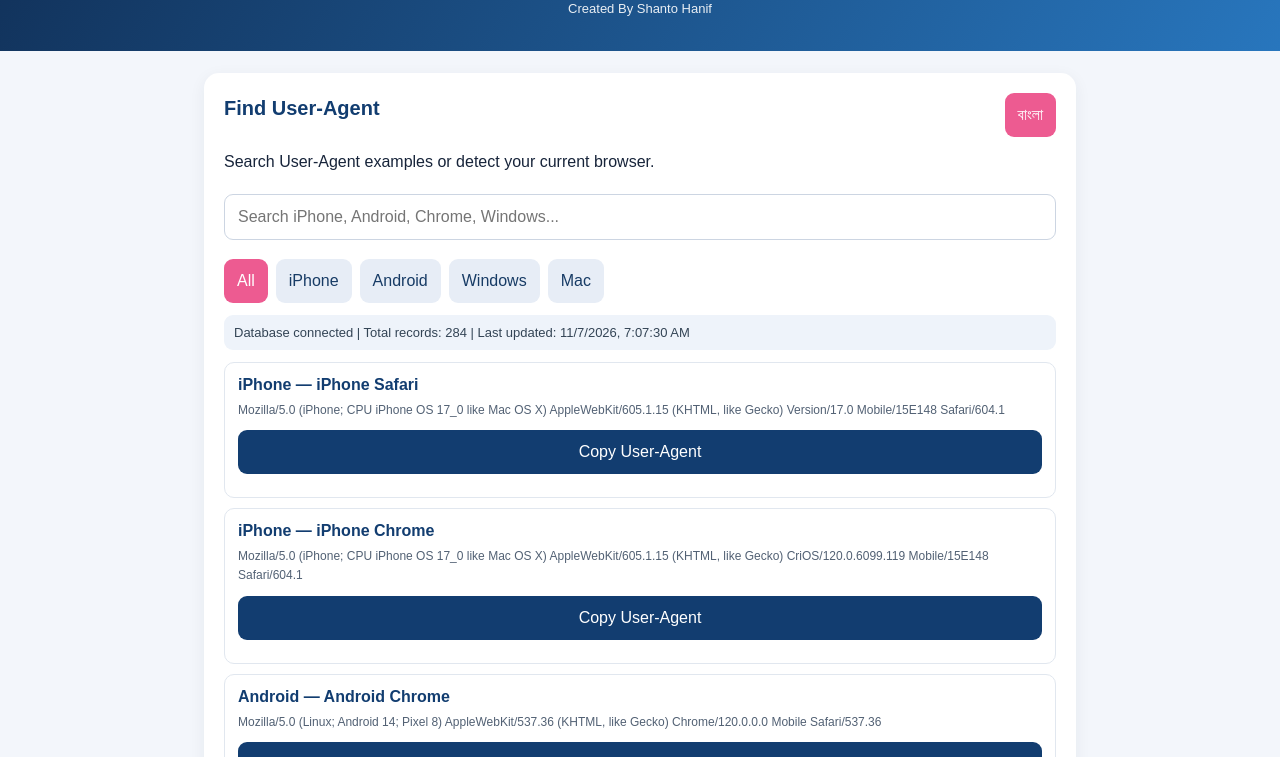
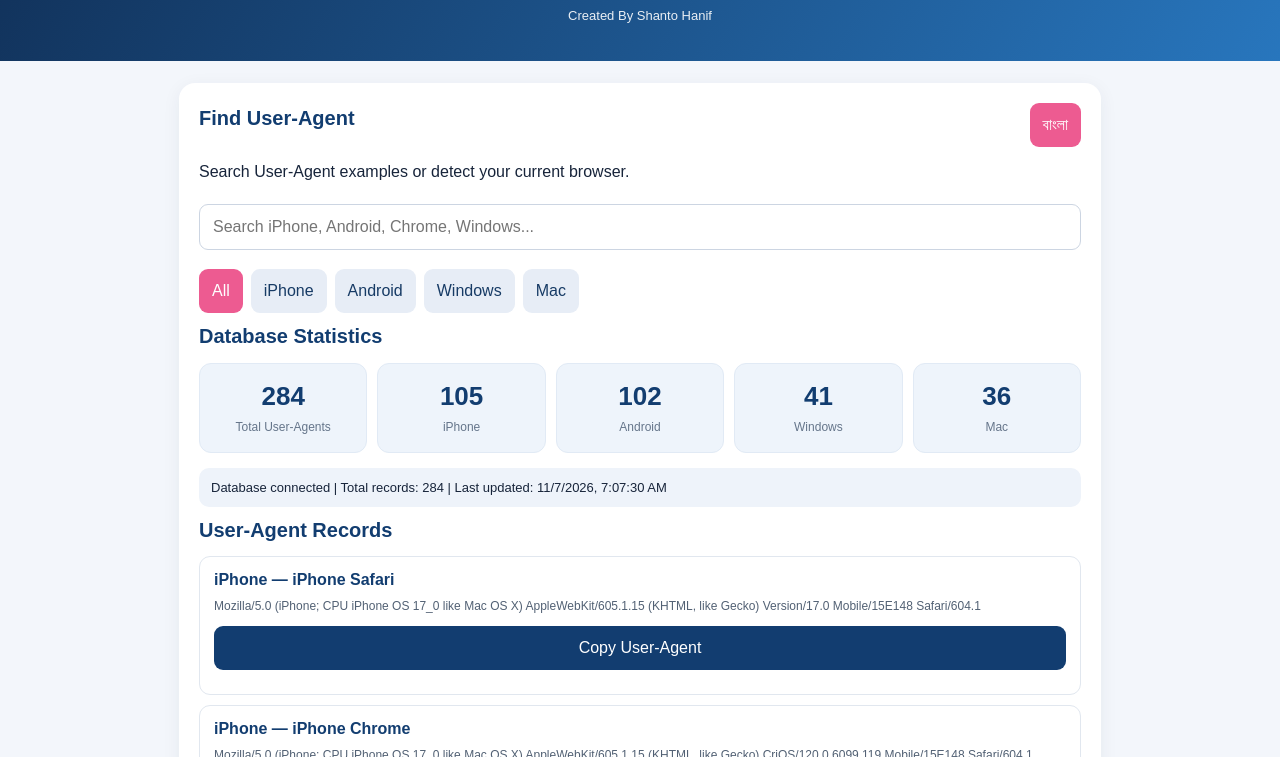
Before and after one commit to mehbubaneed-lang/ua-finder, a plain HTML site: page index.html in a window 1280 px wide. Shown: the part 191-948 px from the top of the page. Drawn offline with Linux system fonts and the light colour scheme.

Commit message:
Update index.html

```diff
--- a/index.html
+++ b/index.html
@@ -3,75 +3,201 @@
 <head>
 <meta charset="UTF-8">
 <meta name="viewport" content="width=device-width, initial-scale=1.0">
-<meta name="description" content="User Agent Finder - Search User-Agent database for iPhone, Android, Windows and Mac.">
+<meta name="theme-color" content="#123d70">
+<meta name="description" content="User Agent Finder - Search and analyze User-Agent strings for iPhone, Android, Windows and Mac.">
 <title>User Agent Finder | Created By Shanto Hanif</title>
 
 <script src="https://cdn.jsdelivr.net/npm/ua-parser-js@2.0.10/dist/ua-parser.min.js"></script>
 
 <style>
 :root{
- --blue:#123d70;--pink:#ed5b91;--green:#159b72;
+ --blue:#123d70;
+ --blue2:#2876bd;
+ --pink:#ed5b91;
+ --green:#159b72;
  --bg:#f3f6fb;
+ --text:#17243a;
+ --muted:#65758a;
 }
 *{box-sizing:border-box}
 body{
- margin:0;background:var(--bg);
- font-family:Arial,sans-serif;color:#17243a;
+ margin:0;
+ background:var(--bg);
+ font-family:Arial,sans-serif;
+ color:var(--text);
 }
 header{
  background:linear-gradient(120deg,#102e55,#2876bd);
- color:white;padding:30px 16px;text-align:center;
+ color:white;
+ padding:32px 16px;
+ text-align:center;
 }
 .logo{
- width:62px;height:62px;border-radius:18px;
- background:white;color:var(--blue);
- display:flex;align-items:center;justify-content:center;
- font-size:25px;font-weight:bold;margin:0 auto 12px;
+ width:65px;
+ height:65px;
+ border-radius:19px;
+ background:white;
+ color:var(--blue);
+ display:flex;
+ align-items:center;
+ justify-content:center;
+ font-size:26px;
+ font-weight:bold;
+ margin:0 auto 12px;
+ box-shadow:0 5px 18px #0002;
 }
-header h1{margin:0 0 8px;font-size:30px}
-header p{margin:5px 0}
-.credit{font-size:13px;opacity:.9}
-.wrap{max-width:900px;margin:22px auto;padding:0 14px}
+header h1{
+ margin:0 0 8px;
+ font-size:30px;
+}
+header p{margin:6px 0}
+.credit{
+ font-size:13px;
+ opacity:.9;
+}
+.wrap{
+ max-width:950px;
+ margin:22px auto;
+ padding:0 14px;
+}
 .panel{
- background:white;padding:20px;border-radius:15px;
- margin-bottom:16px;box-shadow:0 4px 16px #152b4610;
+ background:white;
+ padding:20px;
+ border-radius:16px;
+ margin-bottom:17px;
+ box-shadow:0 4px 18px #152b4610;
 }
-h2{font-size:20px;margin:0 0 14px;color:var(--blue)}
+h2{
+ font-size:20px;
+ margin:0 0 14px;
+ color:var(--blue);
+}
 input,button{
- font-size:16px;padding:13px;border-radius:9px;
+ font-size:16px;
+ padding:13px;
+ border-radius:9px;
  border:1px solid #ccd5e2;
 }
-input{width:100%;margin:7px 0}
+input{
+ width:100%;
+ margin:7px 0;
+ outline:none;
+}
+input:focus{
+ border-color:var(--blue2);
+ box-shadow:0 0 0 3px #2876bd18;
+}
 button{
- background:var(--blue);color:white;border:0;cursor:pointer;
+ background:var(--blue);
+ color:white;
+ border:0;
+ cursor:pointer;
+ transition:.2s;
 }
+button:active{transform:scale(.97)}
 button.green{background:var(--green)}
 button.pink{background:var(--pink)}
-.actions{display:flex;gap:9px;flex-wrap:wrap;margin:10px 0}
+.actions{
+ display:flex;
+ gap:9px;
+ flex-wrap:wrap;
+ margin:10px 0;
+}
 .actions button{flex:1}
-.tabs{display:flex;gap:8px;flex-wrap:wrap;margin:12px 0}
-.tabs button{background:#e7edf6;color:#173b65}
-.tabs button.active{background:var(--pink);color:white}
+.tabs{
+ display:flex;
+ gap:8px;
+ flex-wrap:wrap;
+ margin:12px 0;
+}
+.tabs button{
+ background:#e7edf6;
+ color:#173b65;
+}
+.tabs button.active{
+ background:var(--pink);
+ color:white;
+}
+.status{
+ padding:12px;
+ background:#eef3fa;
+ border-radius:10px;
+ font-size:13px;
+ margin:12px 0;
+ overflow-wrap:anywhere;
+}
+.status.error{
+ background:#fff0f0;
+ color:#a22;
+}
+.stats{
+ display:grid;
+ grid-template-columns:repeat(2,1fr);
+ gap:10px;
+ margin:15px 0;
+}
+.stat{
+ background:#eef4fb;
+ padding:17px 10px;
+ border-radius:12px;
+ text-align:center;
+ border:1px solid #e1eaf5;
+}
+.stat strong{
+ display:block;
+ font-size:26px;
+ color:var(--blue);
+ margin-bottom:5px;
+}
+.stat span{
+ font-size:12px;
+ color:var(--muted);
+}
 .item{
- border:1px solid #e1e7ef;padding:13px;
- border-radius:10px;margin:10px 0;
+ border:1px solid #e1e7ef;
+ padding:14px;
+ border-radius:11px;
+ margin:10px 0;
 }
 .item strong{color:var(--blue)}
 .ua{
- font-size:12px;overflow-wrap:anywhere;
- color:#526174;margin-top:7px;line-height:1.6;
+ font-size:12px;
+ overflow-wrap:anywhere;
+ color:#526174;
+ margin-top:8px;
+ line-height:1.6;
 }
 .result{
- background:#eef8f4;padding:14px;
- border-radius:10px;margin-top:12px;overflow-wrap:anywhere;
+ background:#eef8f4;
+ padding:14px;
+ border-radius:10px;
+ margin-top:12px;
+ overflow-wrap:anywhere;
+ line-height:1.8;
 }
-.status{
- padding:10px;background:#eef3fa;border-radius:9px;
- font-size:13px;margin:12px 0;color:#345;
+.small{
+ font-size:12px;
+ color:var(--muted);
 }
-.status.error{background:#fff0f0;color:#a22}
-footer{text-align:center;padding:25px;color:#667}
-.small{font-size:13px;color:#65758a}
+.badge{
+ display:inline-block;
+ background:#e7edf6;
+ color:#244d78;
+ padding:5px 9px;
+ border-radius:20px;
+ font-size:11px;
+ margin-top:8px;
+}
+footer{
+ text-align:center;
+ padding:25px;
+ color:#667;
+ font-size:13px;
+ line-height:1.8;
+}
+@media(min-width:600px){
+ .stats{grid-template-columns:repeat(5,1fr)}
+}
 </style>
 </head>
 
@@ -88,14 +214,20 @@ footer{text-align:center;padding:25px;color:#667}
 <main class="wrap">
 
 <section class="panel">
+
  <div style="display:flex;justify-content:space-between;align-items:center;gap:10px">
   <h2 id="welcome">Find User-Agent</h2>
   <button class="pink" onclick="toggleLanguage()" id="langBtn">বাংলা</button>
  </div>
 
- <p id="intro">Search User-Agent examples or detect your current browser.</p>
+ <p id="intro">
+ Search User-Agent examples or detect your current browser.
+ </p>
 
- <input id="search" placeholder="Search iPhone, Android, Chrome, Windows...">
+ <input
+  id="search"
+  placeholder="Search iPhone, Android, Chrome, Windows..."
+ >
 
  <div class="tabs" id="tabs">
   <button class="active" data-category="All">All</button>
@@ -105,22 +237,66 @@ footer{text-align:center;padding:25px;color:#667}
   <button data-category="Mac">Mac</button>
  </div>
 
- <div class="status" id="dbStatus">Loading database...</div>
+ <h2 id="statsTitle">Database Statistics</h2>
+
+ <div class="stats">
+  <div class="stat">
+   <strong id="totalCount">0</strong>
+   <span>Total User-Agents</span>
+  </div>
+  <div class="stat">
+   <strong id="iphoneCount">0</strong>
+   <span>iPhone</span>
+  </div>
+  <div class="stat">
+   <strong id="androidCount">0</strong>
+   <span>Android</span>
+  </div>
+  <div class="stat">
+   <strong id="windowsCount">0</strong>
+   <span>Windows</span>
+  </div>
+  <div class="stat">
+   <strong id="macCount">0</strong>
+   <span>Mac</span>
+  </div>
+ </div>
+
+ <div class="status" id="dbStatus">
+  Loading database...
+ </div>
+
+ <h2 id="recordsTitle">User-Agent Records</h2>
  <div id="list"></div>
+
 </section>
 
 <section class="panel">
  <h2 id="detectTitle">Detect My Device</h2>
- <p id="detectInfo">Find the browser and operating system of this device.</p>
- <button class="green" onclick="detectCurrent()" id="detectBtn">Detect My User-Agent</button>
+ <p id="detectInfo">
+ Find the browser and operating system of this device.
+ </p>
+
+ <button class="green" onclick="detectCurrent()" id="detectBtn">
+ Detect My User-Agent
+ </button>
+
  <div id="currentResult"></div>
 </section>
 
 <section class="panel">
  <h2 id="customTitle">Analyze a User-Agent</h2>
  <p id="customInfo">Paste any User-Agent string below.</p>
- <input id="customUA" placeholder="Paste User-Agent string here">
- <button onclick="analyze()" id="analyzeBtn">Analyze User-Agent</button>
+
+ <input
+  id="customUA"
+  placeholder="Paste User-Agent string here"
+ >
+
+ <button onclick="analyze()" id="analyzeBtn">
+ Analyze User-Agent
+ </button>
+
  <div id="customResult"></div>
 </section>
 
@@ -128,19 +304,62 @@ footer{text-align:center;padding:25px;color:#667}
 
 <footer>
  User Agent Finder © 2026<br>
- <strong>Created By Shanto Hanif</strong>
+ <strong>Created By Shanto Hanif</strong><br>
+ iPhone | Android | Windows | Mac
 </footer>
 
 <script>
+
 const sampleRecords = [
-{category:"iPhone",name:"iPhone Safari",ua:"Mozilla/5.0 (iPhone; CPU iPhone OS 17_0 like Mac OS X) AppleWebKit/605.1.15 (KHTML, like Gecko) Version/17.0 Mobile/15E148 Safari/604.1"},
-{category:"iPhone",name:"iPhone Chrome",ua:"Mozilla/5.0 (iPhone; CPU iPhone OS 17_0 like Mac OS X) AppleWebKit/605.1.15 (KHTML, like Gecko) CriOS/120.0.6099.119 Mobile/15E148 Safari/604.1"},
-{category:"Android",name:"Android Chrome",ua:"Mozilla/5.0 (Linux; Android 14; Pixel 8) AppleWebKit/537.36 (KHTML, like Gecko) Chrome/120.0.0.0 Mobile Safari/537.36"},
-{category:"Android",name:"Android Firefox",ua:"Mozilla/5.0 (Android 14; Mobile; rv:120.0) Gecko/120.0 Firefox/120.0"},
-{category:"Windows",name:"Windows Chrome",ua:"Mozilla/5.0 (Windows NT 10.0; Win64; x64) AppleWebKit/537.36 (KHTML, like Gecko) Chrome/120.0.0.0 Safari/537.36"},
-{category:"Windows",name:"Windows Firefox",ua:"Mozilla/5.0 (Windows NT 10.0; Win64; x64; rv:120.0) Gecko/20100101 Firefox/120.0"},
-{category:"Mac",name:"Mac Safari",ua:"Mozilla/5.0 (Macintosh; Intel Mac OS X 14_0) AppleWebKit/605.1.15 (KHTML, like Gecko) Version/17.0 Safari/605.1.15"},
-{category:"Mac",name:"Mac Chrome",ua:"Mozilla/5.0 (Macintosh; Intel Mac OS X 14_0) AppleWebKit/537.36 (KHTML, like Gecko) Chrome/120.0.0.0 Safari/537.36"}
+
+{
+ category:"iPhone",
+ name:"iPhone Safari",
+ ua:"Mozilla/5.0 (iPhone; CPU iPhone OS 17_0 like Mac OS X) AppleWebKit/605.1.15 (KHTML, like Gecko) Version/17.0 Mobile/15E148 Safari/604.1"
+},
+
+{
+ category:"iPhone",
+ name:"iPhone Chrome",
+ ua:"Mozilla/5.0 (iPhone; CPU iPhone OS 17_0 like Mac OS X) AppleWebKit/605.1.15 (KHTML, like Gecko) CriOS/120.0.6099.119 Mobile/15E148 Safari/604.1"
+},
+
+{
+ category:"Android",
+ name:"Android Chrome",
+ ua:"Mozilla/5.0 (Linux; Android 14; Pixel 8) AppleWebKit/537.36 (KHTML, like Gecko) Chrome/120.0.0.0 Mobile Safari/537.36"
+},
+
+{
+ category:"Android",
+ name:"Android Firefox",
+ ua:"Mozilla/5.0 (Android 14; Mobile; rv:120.0) Gecko/120.0 Firefox/120.0"
+},
+
+{
+ category:"Windows",
+ name:"Windows Chrome",
+ ua:"Mozilla/5.0 (Windows NT 10.0; Win64; x64) AppleWebKit/537.36 (KHTML, like Gecko) Chrome/120.0.0.0 Safari/537.36"
+},
+
+{
+ category:"Windows",
+ name:"Windows Firefox",
+ ua:"Mozilla/5.0 (Windows NT 10.0; Win64; x64; rv:120.0) Gecko/20100101 Firefox/120.0"
+},
+
+{
+ category:"Mac",
+ name:"Mac Safari",
+ ua:"Mozilla/5.0 (Macintosh; Intel Mac OS X 14_0) AppleWebKit/605.1.15 (KHTML, like Gecko) Version/17.0 Safari/605.1.15"
+},
+
+{
+ category:"Mac",
+ name:"Mac Chrome",
+ ua:"Mozilla/5.0 (Macintosh; Intel Mac OS X 14_0) AppleWebKit/537.36 (KHTML, like Gecko) Chrome/120.0.0.0 Safari/537.36"
+}
+
 ];
 
 let records = [...sampleRecords];
@@ -150,26 +369,38 @@ let lastUpdated = "";
 
 function escapeHTML(value){
  return String(value ?? "").replace(/[&<>"']/g, char => ({
-  "&":"&amp;","<":"&lt;",">":"&gt;",
-  '"':"&quot;","'":"&#39;"
+  "&":"&amp;",
+  "<":"&lt;",
+  ">":"&gt;",
+  '"':"&quot;",
+  "'":"&#39;"
  })[char]);
 }
 
 function detectCategory(ua){
+
  if(/iPhone|iPad|iPod/i.test(ua)) return "iPhone";
+
  if(/Android/i.test(ua)) return "Android";
+
  if(/Windows/i.test(ua)) return "Windows";
+
  if(/Macintosh|Mac OS X/i.test(ua)) return "Mac";
+
  return "";
+
 }
 
 async function loadDatabase(){
+
  const status = document.getElementById("dbStatus");
 
  try{
-  const response = await fetch("./data/user-agents.json?t=" + Date.now(), {
-   cache:"no-store"
-  });
+
+  const response = await fetch(
+   "./data/user-agents.json?t=" + Date.now(),
+   {cache:"no-store"}
+  );
 
   if(!response.ok){
    throw new Error("Database file could not be loaded");
@@ -184,153 +415,334 @@ async function loadDatabase(){
   const combined = [...sampleRecords];
 
   db.records.forEach(item => {
-   if(!item || typeof item.ua !== "string" || !item.ua.trim()) return;
+
+   if(
+    !item ||
+    typeof item.ua !== "string" ||
+    !item.ua.trim()
+   ) return;
 
    const detected = detectCategory(item.ua);
-   const cat = ["iPhone","Android","Windows","Mac"].includes(item.category)
-    ? item.category : detected;
+
+   const cat = [
+    "iPhone",
+    "Android",
+    "Windows",
+    "Mac"
+   ].includes(item.category)
+    ? item.category
+    : detected;
 
    if(!cat) return;
 
    combined.push({
+
     category:cat,
+
     name:item.name || cat + " Browser",
+
     ua:item.ua,
+
     kind:item.kind || "",
+
     source:item.source || ""
+
    });
+
   });
 
   const seen = new Set();
+
   records = combined.filter(item => {
+
    const key = item.ua.trim();
+
    if(seen.has(key)) return false;
+
    seen.add(key);
+
    return true;
+
   });
 
   lastUpdated = db.lastUpdated || "";
 
   status.className = "status";
+
   status.textContent =
-   (bangla ? "ডেটাবেস সংযুক্ত | মোট রেকর্ড: " : "Database connected | Total records: ")
+   (bangla
+    ? "ডেটাবেস সংযুক্ত | মোট রেকর্ড: "
+    : "Database connected | Total records: ")
    + records.length
-   + (lastUpdated ? " | " + (bangla ? "সর্বশেষ আপডেট: " : "Last updated: ") +
-   new Date(lastUpdated).toLocaleString() : "");
+   + (
+    lastUpdated
+     ? " | " +
+       (bangla ? "সর্বশেষ আপডেট: " : "Last updated: ") +
+       new Date(lastUpdated).toLocaleString()
+     : ""
+   );
 
  }catch(error){
+
   status.className = "status error";
+
   status.textContent = bangla
    ? "ডেটাবেস লোড হয়নি। নমুনা ডেটা দেখানো হচ্ছে।"
    : "Database could not load. Showing sample records.";
+
   console.error(error);
+
  }
 
+ updateStats();
  render();
+
+}
+
+function updateStats(){
+
+ const count = cat =>
+  records.filter(x => x.category === cat).length;
+
+ document.getElementById("totalCount").textContent =
+  records.length;
+
+ document.getElementById("iphoneCount").textContent =
+  count("iPhone");
+
+ document.getElementById("androidCount").textContent =
+  count("Android");
+
+ document.getElementById("windowsCount").textContent =
+  count("Windows");
+
+ document.getElementById("macCount").textContent =
+  count("Mac");
+
 }
 
 function setCategory(c){
+
  category = c;
- document.querySelectorAll(".tabs button").forEach(btn=>{
-  btn.classList.toggle("active",btn.dataset.category===c);
+
+ document.querySelectorAll(".tabs button").forEach(btn => {
+
+  btn.classList.toggle(
+   "active",
+   btn.dataset.category === c
+  );
+
  });
+
  render();
+
 }
 
-document.querySelectorAll(".tabs button").forEach(btn=>{
- btn.addEventListener("click",()=>setCategory(btn.dataset.category));
+document.querySelectorAll(".tabs button").forEach(btn => {
+
+ btn.addEventListener("click", () => {
+  setCategory(btn.dataset.category);
  });
 
-document.getElementById("search").addEventListener("input",render);
+});
+
+document.getElementById("search").addEventListener(
+ "input",
+ render
+);
 
 function render(){
- const q = document.getElementById("search").value.toLowerCase();
+
+ const q = document
+  .getElementById("search")
+  .value
+  .toLowerCase();
 
  const filtered = records.filter(x =>
-  (category==="All" || x.category===category) &&
-  (x.name.toLowerCase().includes(q) ||
+
+  (category === "All" || x.category === category) &&
+
+  (
+   x.name.toLowerCase().includes(q) ||
    x.ua.toLowerCase().includes(q) ||
-   x.category.toLowerCase().includes(q))
+   x.category.toLowerCase().includes(q)
+  )
+
  );
 
  const list = document.getElementById("list");
 
  if(!filtered.length){
-  list.innerHTML = "<p>No results found. কোনো ফলাফল পাওয়া যায়নি।</p>";
+
+  list.innerHTML =
+   "<p>No results found. কোনো ফলাফল পাওয়া যায়নি।</p>";
+
   return;
+
  }
 
- list.innerHTML = filtered.map(x=>{
+ list.innerHTML = filtered.map(x => {
+
   const index = records.indexOf(x);
 
   return `
+
    <div class="item">
-    <strong>${escapeHTML(x.category)} — ${escapeHTML(x.name)}</strong>
-    <div class="ua">${escapeHTML(x.ua)}</div>
-    ${x.kind ? `<p class="small">${escapeHTML(x.kind)}</p>` : ""}
-    <div class="actions">
-     <button data-copy="${index}">${bangla ? "কপি করুন" : "Copy User-Agent"}</button>
+
+    <strong>
+     ${escapeHTML(x.category)} — ${escapeHTML(x.name)}
+    </strong>
+
+    <div class="ua">
+     ${escapeHTML(x.ua)}
     </div>
-   </div>`;
- }).join("");
+
+    ${
+     x.kind
+      ? `<span class="badge">${escapeHTML(x.kind)}</span>`
+      : ""
     }
 
-document.getElementById("list").addEventListener("click",event=>{
+    <div class="actions">
+
+     <button data-copy="${index}">
+      ${bangla ? "কপি করুন" : "Copy User-Agent"}
+     </button>
+
+    </div>
+
+   </div>
+
+  `;
+
+ }).join("");
+
+}
+
+document.getElementById("list").addEventListener(
+ "click",
+ event => {
+
   const button = event.target.closest("[data-copy]");
+
   if(!button) return;
 
   const item = records[Number(button.dataset.copy)];
+
   if(item) copyUA(item.ua);
-});
+
+ }
+);
 
 async function copyUA(value){
+
  try{
+
   await navigator.clipboard.writeText(value);
-  alert(bangla ? "User-Agent কপি হয়েছে!" : "User-Agent copied!");
+
+  alert(
+   bangla
+    ? "User-Agent কপি হয়েছে!"
+    : "User-Agent copied!"
+  );
+
  }catch(error){
+
   const textarea = document.createElement("textarea");
+
   textarea.value = value;
+
   document.body.appendChild(textarea);
+
   textarea.select();
+
   document.execCommand("copy");
+
   textarea.remove();
-  alert(bangla ? "কপি সম্পন্ন!" : "Copied!");
+
+  alert(
+   bangla
+    ? "কপি সম্পন্ন!"
+    : "Copied!"
+  );
+
  }
+
 }
 
 function parseUA(ua){
- if(typeof UAParser==="undefined"){
+
+ if(typeof UAParser === "undefined"){
+
   return "<p>Parser library could not load. Check your internet connection.</p>";
+
  }
 
  const p = new UAParser(ua).getResult();
 
  return `
+
  <div class="result">
- <b>Browser:</b> ${escapeHTML(p.browser.name||"Unknown")} ${escapeHTML(p.browser.version||"")}<br>
- <b>Operating System:</b> ${escapeHTML(p.os.name||"Unknown")} ${escapeHTML(p.os.version||"")}<br>
- <b>Device:</b> ${escapeHTML(p.device.vendor||"")} ${escapeHTML(p.device.model||p.device.type||"Unknown")}<br>
- <b>CPU:</b> ${escapeHTML(p.cpu.architecture||"Unknown")}<br>
- <b>Engine:</b> ${escapeHTML(p.engine.name||"Unknown")}
+
+ <b>Browser:</b>
+ ${escapeHTML(p.browser.name || "Unknown")}
+ ${escapeHTML(p.browser.version || "")}
+ <br>
+
+ <b>Operating System:</b>
+ ${escapeHTML(p.os.name || "Unknown")}
+ ${escapeHTML(p.os.version || "")}
+ <br>
+
+ <b>Device:</b>
+ ${escapeHTML(p.device.vendor || "")}
+ ${escapeHTML(p.device.model || p.device.type || "Unknown")}
+ <br>
+
+ <b>CPU:</b>
+ ${escapeHTML(p.cpu.architecture || "Unknown")}
+ <br>
+
+ <b>Engine:</b>
+ ${escapeHTML(p.engine.name || "Unknown")}
+
  <hr>
+
  <b>User-Agent:</b>
- <div class="ua">${escapeHTML(ua)}</div>
- </div>`;
+
+ <div class="ua">
+ ${escapeHTML(ua)}
+ </div>
+
+ </div>
+
+ `;
+
 }
 
 function detectCurrent(){
+
  document.getElementById("currentResult").innerHTML =
   parseUA(navigator.userAgent);
+
 }
 
 function analyze(){
- const ua = document.getElementById("customUA").value.trim();
+
+ const ua = document
+  .getElementById("customUA")
+  .value
+  .trim();
 
  document.getElementById("customResult").innerHTML =
-  ua ? parseUA(ua) : "Please paste a User-Agent first.";
+  ua
+   ? parseUA(ua)
+   : "Please paste a User-Agent first.";
+
 }
 
 function toggleLanguage(){
+
  bangla = !bangla;
 
  document.getElementById("langBtn").textContent =
@@ -340,14 +752,22 @@ function toggleLanguage(){
   bangla ? "ইউজার-এজেন্ট খুঁজুন" : "Find User-Agent";
 
  document.getElementById("intro").textContent =
-  bangla ? "User-Agent উদাহরণ খুঁজুন অথবা আপনার বর্তমান ব্রাউজার শনাক্ত করুন।"
+  bangla
+   ? "User-Agent উদাহরণ খুঁজুন অথবা আপনার বর্তমান ব্রাউজার শনাক্ত করুন।"
    : "Search User-Agent examples or detect your current browser.";
+
+ document.getElementById("statsTitle").textContent =
+  bangla ? "ডেটাবেস পরিসংখ্যান" : "Database Statistics";
+
+ document.getElementById("recordsTitle").textContent =
+  bangla ? "User-Agent তালিকা" : "User-Agent Records";
 
  document.getElementById("detectTitle").textContent =
   bangla ? "আমার ডিভাইস শনাক্ত করুন" : "Detect My Device";
 
  document.getElementById("detectInfo").textContent =
-  bangla ? "আপনার ডিভাইসের ব্রাউজার ও অপারেটিং সিস্টেম জানুন।"
+  bangla
+   ? "আপনার ডিভাইসের ব্রাউজার ও অপারেটিং সিস্টেম জানুন।"
    : "Find the browser and operating system of this device.";
 
  document.getElementById("detectBtn").textContent =
@@ -357,21 +777,25 @@ function toggleLanguage(){
   bangla ? "User-Agent বিশ্লেষণ করুন" : "Analyze a User-Agent";
 
  document.getElementById("customInfo").textContent =
-  bangla ? "নিচে যেকোনো User-Agent পেস্ট করুন।"
+  bangla
+   ? "নিচে যেকোনো User-Agent পেস্ট করুন।"
    : "Paste any User-Agent string below.";
 
  document.getElementById("analyzeBtn").textContent =
   bangla ? "বিশ্লেষণ করুন" : "Analyze User-Agent";
 
  document.getElementById("search").placeholder =
-  bangla ? "iPhone, Android, Chrome, Windows লিখে খুঁজুন"
+  bangla
+   ? "iPhone, Android, Chrome, Windows লিখে খুঁজুন"
    : "Search iPhone, Android, Chrome, Windows...";
 
  render();
  loadDatabase();
+
 }
 
 loadDatabase();
+
 </script>
 
 </body>
```
Lines whose indentation alone changed are shown as unchanged.
